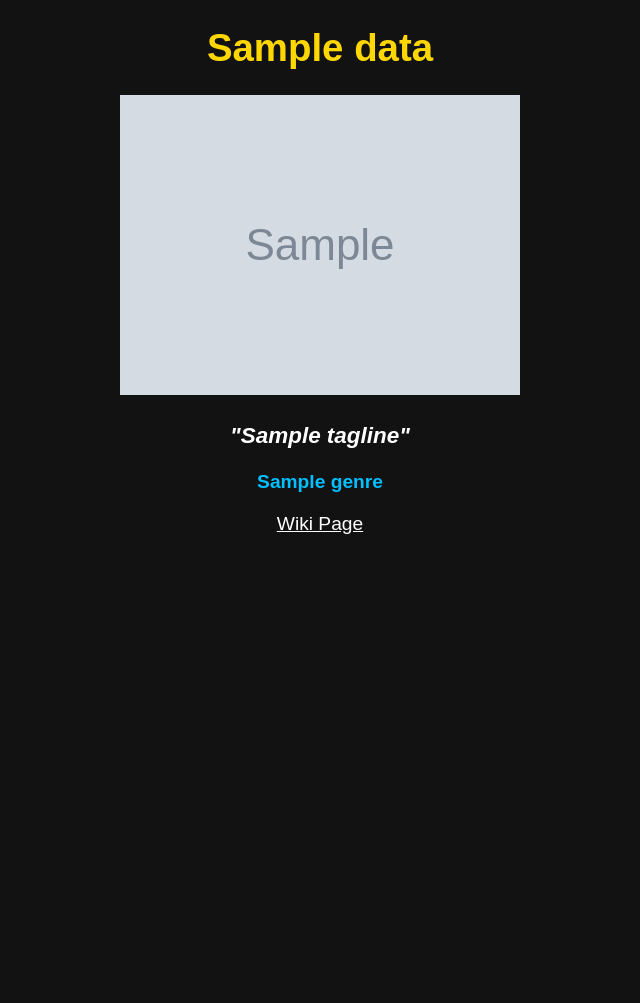
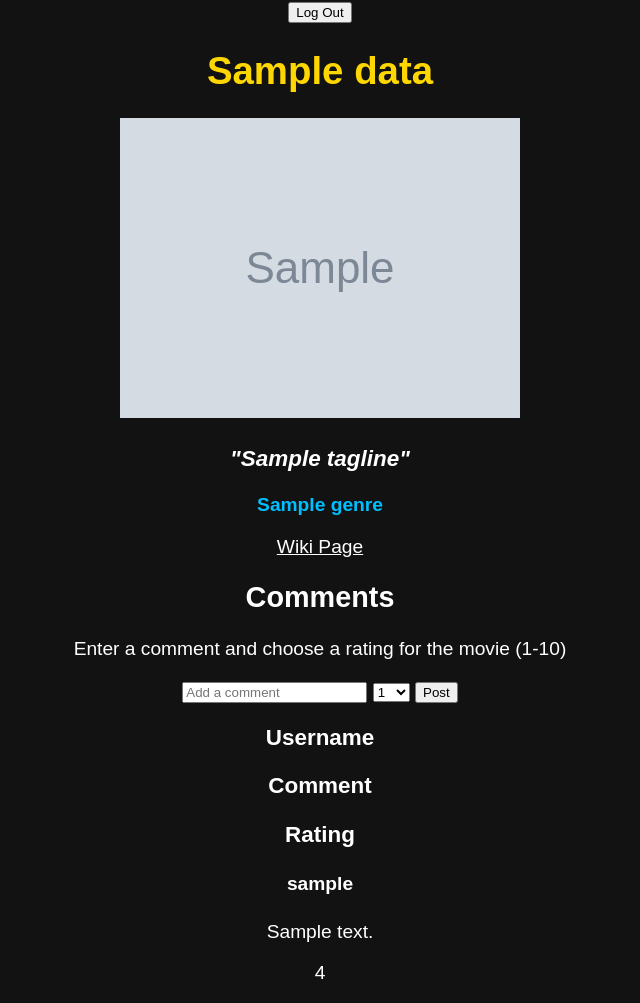
Before and after one commit to mali0039/swe-ms3, a Flask app: template templates/index.html in a window 1280 px wide. Shown: the whole page, without its empty margins (320-960 px from the left). Before the commit the page ends 534 px from the top, so only its background shows below. Run offline with Flask 2, Linux system fonts and the light colour scheme; tables that the repository leaves empty hold one stand-in row (values such as "Sample post"); the template is opened without the code that fills it: values that come from a table or form of the project are taken from there, most other values are stand-ins (such as "Sample title", 1, 10 or a date in 2020); grey boxes marked "Sample" are stand-in pictures; parts of the project's set-up code (start-up, migrations or seed data) failed here and were passed over; some web fonts are replaced.

Commit message:
Added minlength to input fields

```diff
--- a/templates/index.html
+++ b/templates/index.html
@@ -1,5 +1,6 @@
 <!DOCTYPE html>
 <html lang="en">
+
 <head>
     <meta charset="UTF-8">
     <meta http-equiv="X-UA-Compatible" content="IE=edge">
@@ -10,7 +11,12 @@
     <link href="https://fonts.googleapis.com/css2?family=IBM+Plex+Sans+Thai+Looped&display=swap" rel="stylesheet">
     <link rel="stylesheet" href="../static/styles.css">
 </head>
+
 <body>
+
+    <form id="logForm" action="/logout" method="POST">
+        <button id="logoutButton" type="submit">Log Out</button>
+    </form>
     {% if data %}
     <h1 id="title"> {{ data["title"] }} </h1>
     <img src={{data["img_url"]}} alt="">
@@ -22,12 +28,45 @@
         {% endfor %}
     </p>
     <p><a id="wiki" href="https://en.wikipedia.org/?curid={{wiki_id}}">Wiki Page</a></p>
-    {% else %}
-    <h1>Failed to load data.</h1>
-    <img src="../static/cat.gif" alt="">
-    <h2>Here is a dancing cat instead. </h2>
-    {% endif %}
+
+    <div id="commentContainer">
+        <h2>Comments</h2>
+        <p>Enter a comment and choose a rating for the movie (1-10)</p>
+
+        <form action="/comment/{{data["movie_id"]}}" method="post">
+            <input minlength="3" maxlength="100" placeholder="Add a comment" id="commentBox" type="text" name="text">
+            <select name="rating" id="rating">
+                {% for i in range(10) %}
+                <option value={{i+1}}>{{i+1}}</option>
+                {% endfor %}
+            </select>
+            <button id="postComment" type="submit">Post</button>
+        </form>
+        <div class="cols">
+            <h3>Username</h3>
+            <h3>Comment</h3>
+            <h3>Rating</h3>
+        </div>
+        {% for comment in comments %}
+        <div class="comment">
+            <div class="username">
+                <h4>{{comment.username}}</h4>
+            </div>
+            <p class="commentText">{{comment.text}}</p>
+
+            <p>{{comment.rating}}</p>
+
+
+        </div>
+        {% endfor %}
+        {% else %}
+        <h1>Failed to load data.</h1>
+        <img src="../static/cat.gif" alt="">
+        <h2>Here is a dancing cat instead. </h2>
+        {% endif %}
+
 
 
 </body>
+
 </html>
--- a/templates/login.html
+++ b/templates/login.html
@@ -18,7 +18,7 @@
     <div class="loginBox">
         <h1 id="login-text">Login</h1>
         <form action="/login" method="POST">
-            <input maxlength="24" placeholder="Enter username" name="username" id="username" type="text">
+            <input minlength="3" maxlength="24" placeholder="Enter username" name="username" id="username" type="text">
             <p></p>
             <button id="loginButton" type="submit">Login</button>
         </form>
--- a/templates/signup.html
+++ b/templates/signup.html
@@ -18,7 +18,7 @@
     <div class="loginBox">
         <h1>Signup</h1>
         <form action="/signup" method="POST">
-            <input maxlength="24" placeholder="Enter username" name="username" id="username" type="text">
+            <input minlength="3" maxlength="24" placeholder="Enter username" name="username" id="username" type="text">
             <p></p>
             <button id="loginButton" type="submit">Register</button>
         </form>
```
